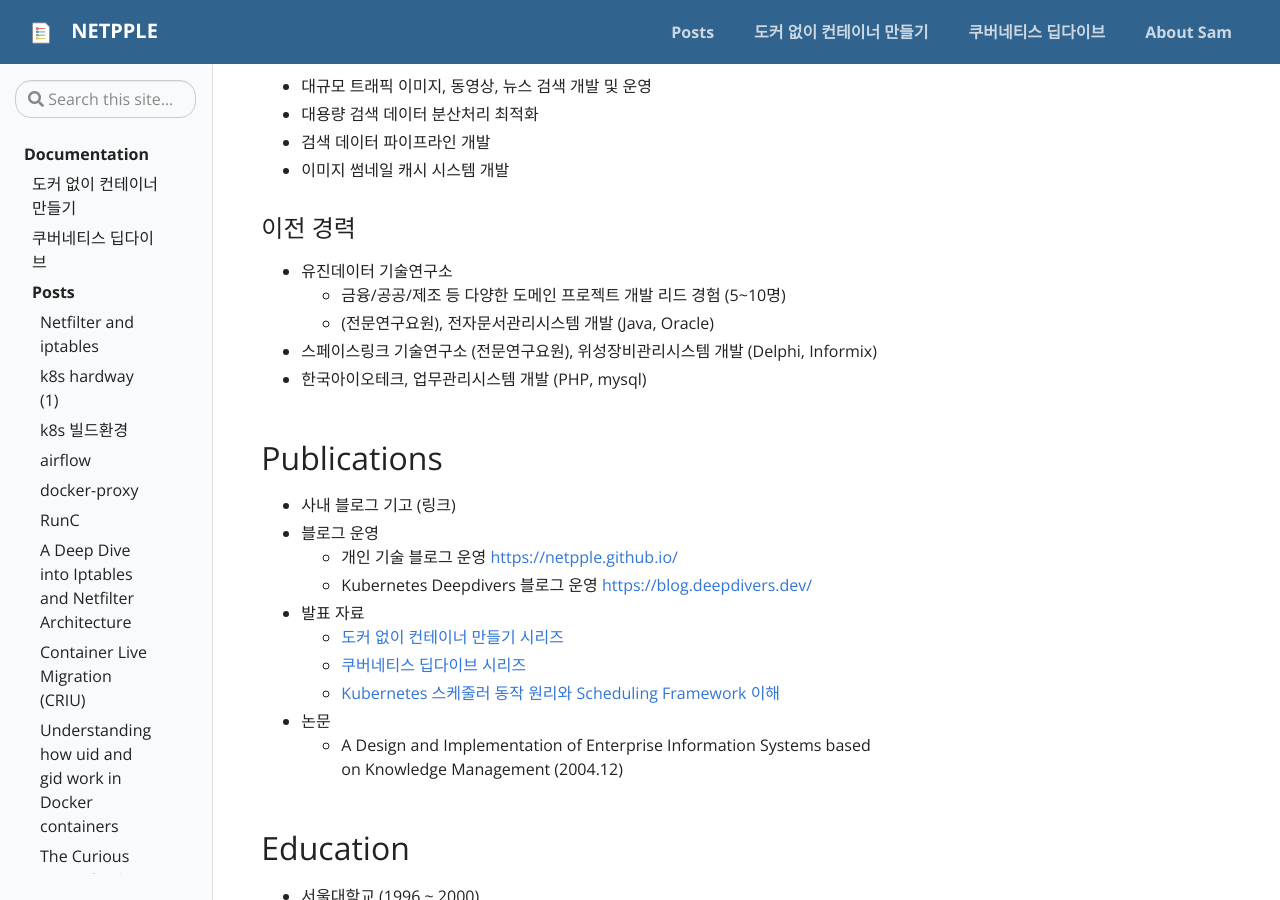
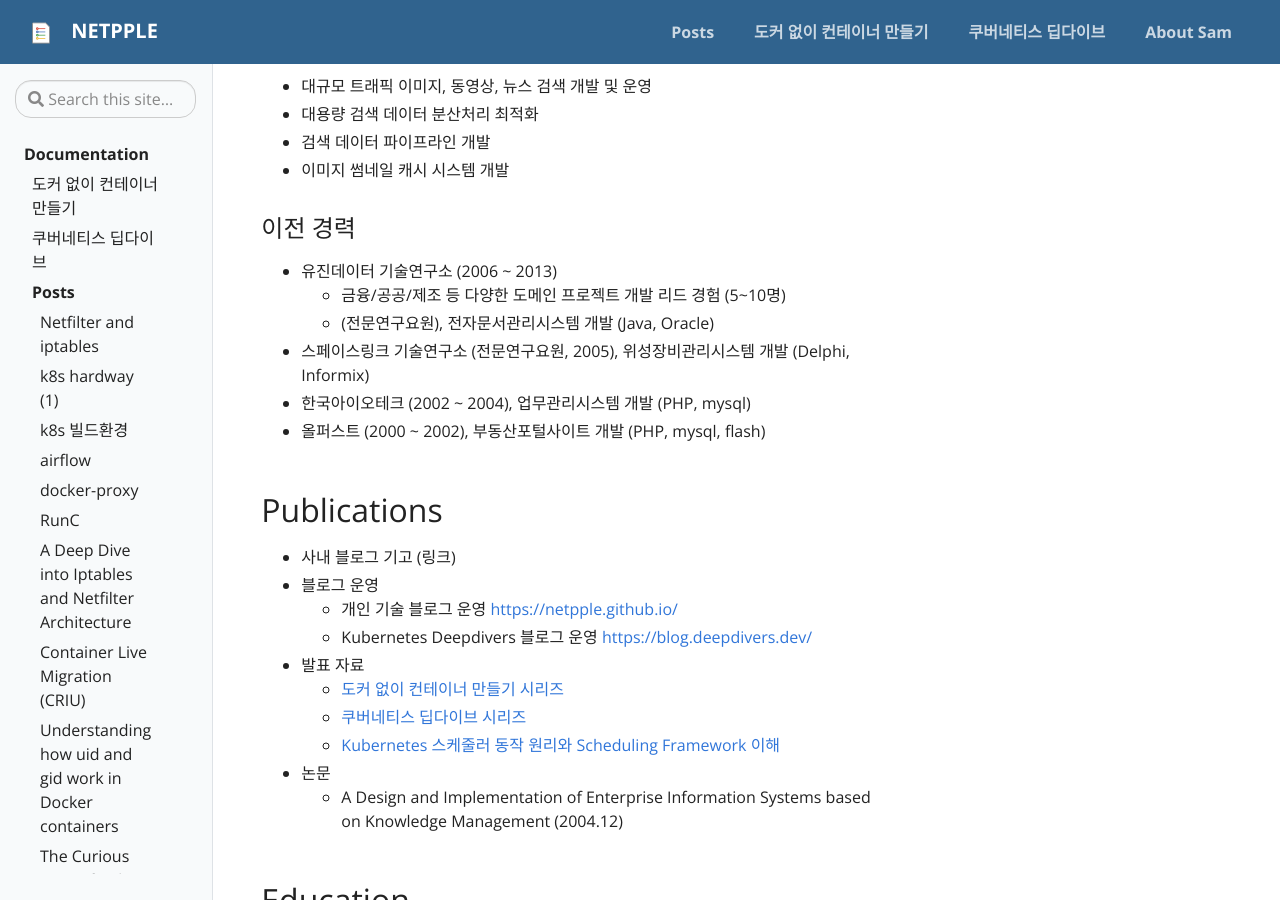
Before and after one commit to netpple/netpple.github.io, a Jekyll site: the page built from pages/about.md, in a window 1280 px wide and 900 px high, scrolled down 1257 px. Built offline with Jekyll 4.4.1, drawn with Linux system fonts in a browser that asks for light colours.

Commit message:
경력 수정 보완
.

```diff
--- a/pages/about.md
+++ b/pages/about.md
@@ -53,11 +53,12 @@
 
 ### 이전 경력
 
-- 유진데이터 기술연구소
+- 유진데이터 기술연구소 (2006 ~ 2013)
   - 금융/공공/제조 등 다양한 도메인 프로젝트 개발 리드 경험 (5~10명)
   - (전문연구요원), 전자문서관리시스템 개발  (Java, Oracle)
-- 스페이스링크 기술연구소 (전문연구요원), 위성장비관리시스템 개발 (Delphi, Informix)
-- 한국아이오테크, 업무관리시스템 개발 (PHP, mysql)
+- 스페이스링크 기술연구소 (전문연구요원, 2005), 위성장비관리시스템 개발 (Delphi, Informix)
+- 한국아이오테크 (2002 ~ 2004), 업무관리시스템 개발 (PHP, mysql)
+- 올퍼스트 (2000 ~ 2002), 부동산포털사이트 개발 (PHP, mysql, flash)
 
 ## Publications
 
```
Also changed, not shown: 1 other file.
